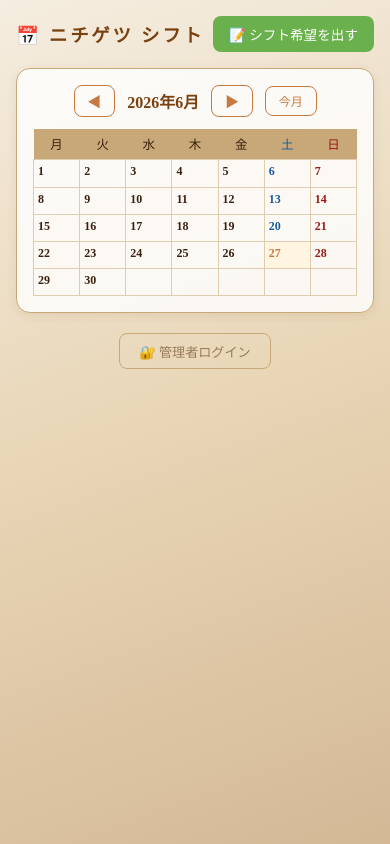
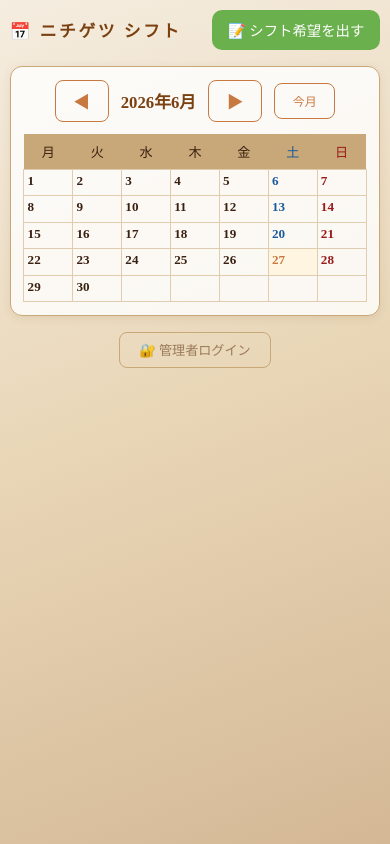
Before and after one commit to like0the0wind-ai/nichigetu-kaisha, a Flask app: page / in a window 390 px wide. Run offline with Flask 3, Linux system fonts and the light colour scheme; data that the repository does not hold is empty; some libraries are stand-ins or nearby versions.

Commit message:
feat: スマホ向けにPWA対応・タップしやすいレイアウトに最適化

```diff
--- a/shift_app/templates/index.html
+++ b/shift_app/templates/index.html
@@ -2,15 +2,22 @@
 <html lang="ja">
 <head>
   <meta charset="UTF-8">
-  <meta name="viewport" content="width=device-width, initial-scale=1">
+  <meta name="viewport" content="width=device-width, initial-scale=1, maximum-scale=1, user-scalable=no, viewport-fit=cover">
+  <meta name="apple-mobile-web-app-capable" content="yes">
+  <meta name="apple-mobile-web-app-status-bar-style" content="default">
+  <meta name="apple-mobile-web-app-title" content="ニチゲツシフト">
+  <meta name="mobile-web-app-capable" content="yes">
+  <meta name="theme-color" content="#c87941">
   <title>シフト管理 | ニチゲツ</title>
   <style>
-    * { box-sizing: border-box; margin: 0; padding: 0; }
+    * { box-sizing: border-box; margin: 0; padding: 0; -webkit-tap-highlight-color: transparent; }
     body {
       min-height: 100vh;
       background: linear-gradient(160deg, #f5ede0 0%, #e8d5b5 50%, #d4b896 100%);
       font-family: 'Hiragino Mincho ProN', 'Yu Mincho', serif;
-      color: #3a2010; padding: 1rem;
+      color: #3a2010;
+      padding: calc(1rem + env(safe-area-inset-top)) 1rem calc(1rem + env(safe-area-inset-bottom));
+      -webkit-text-size-adjust: 100%;
     }
     .top-bar { display: flex; align-items: center; justify-content: space-between; margin-bottom: 1rem; }
     h1 { font-size: 1.15rem; letter-spacing: .15em; color: #7a4010; }
@@ -137,6 +144,25 @@
     .btn-login:hover { background: #5a2a00; }
     .admin-link { display: block; text-align: center; margin-top: .5rem; font-size: .78rem; color: #9a7a5a; text-decoration: none; }
     .admin-link:hover { color: #c87941; }
+
+    /* ── スマホ最適化 ── */
+    @media (max-width: 480px) {
+      body { padding: calc(.6rem + env(safe-area-inset-top)) .6rem calc(.6rem + env(safe-area-inset-bottom)); }
+      h1 { font-size: 1.05rem; }
+      .btn-request { padding: .6rem 1rem; font-size: .9rem; border-radius: 10px; }
+      .card { padding: .8rem; border-radius: 12px; margin-bottom: 1rem; }
+      /* 月ナビの◀▶を大きく押しやすく */
+      .month-nav a { padding: .5rem 1.1rem; font-size: 1.05rem; }
+      .month-label { font-size: 1.05rem; }
+      /* カレンダーのマス・文字を拡大 */
+      .cal-table { min-width: 0; }
+      .cal-table th { padding: .5rem .2rem; font-size: .82rem; }
+      .cal-table td { min-height: 64px; padding: .2rem; }
+      .day-num { font-size: .82rem; }
+      .shift-chip { font-size: .62rem; padding: .15rem .25rem; }
+      /* フィルターボタンを押しやすく */
+      .filter-btn { padding: .4rem .75rem; font-size: .82rem; }
+    }
   </style>
 </head>
 <body>
```
Also changed, not shown: shift_app/templates/request.html (+21 -3 lines).
